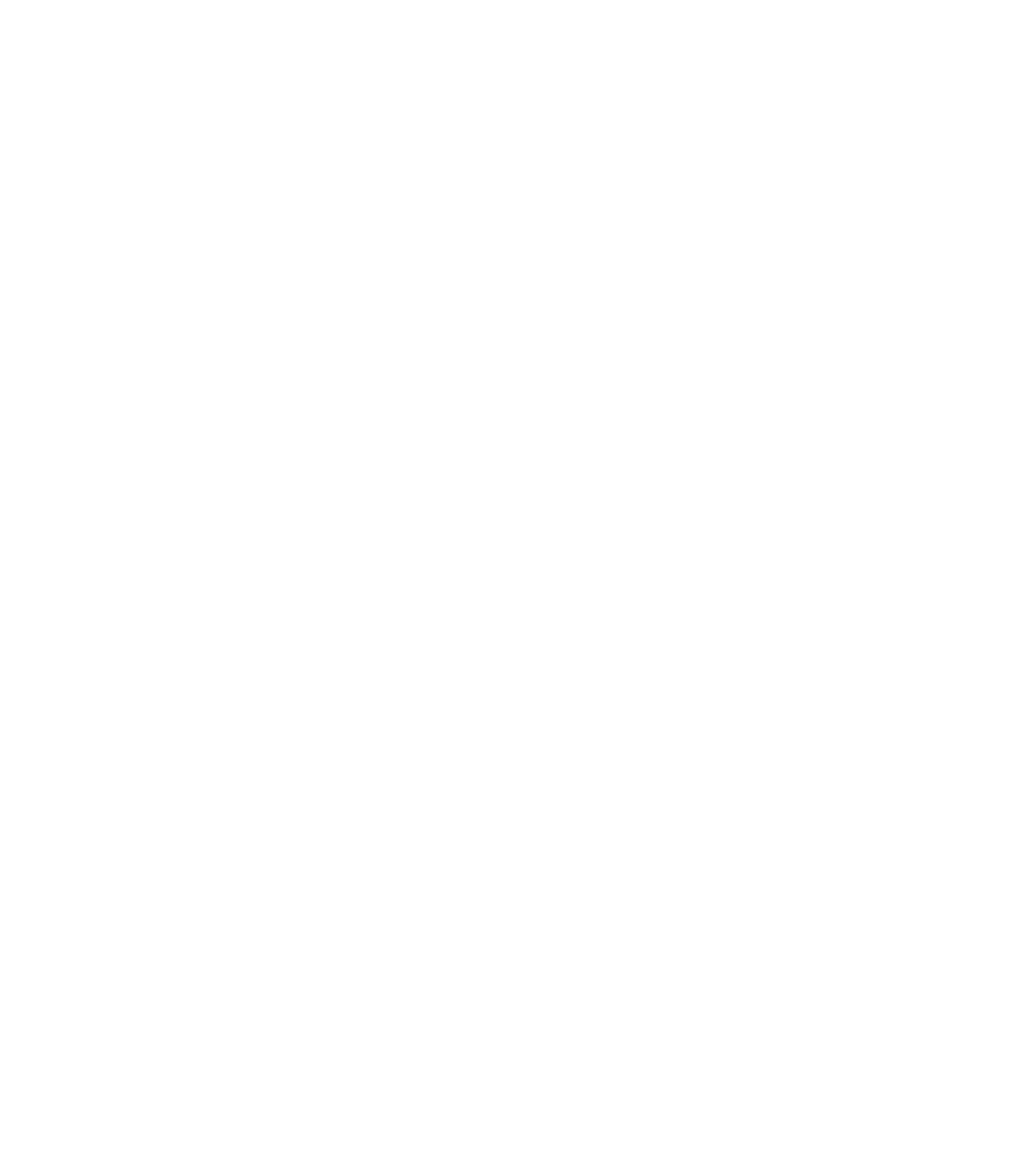
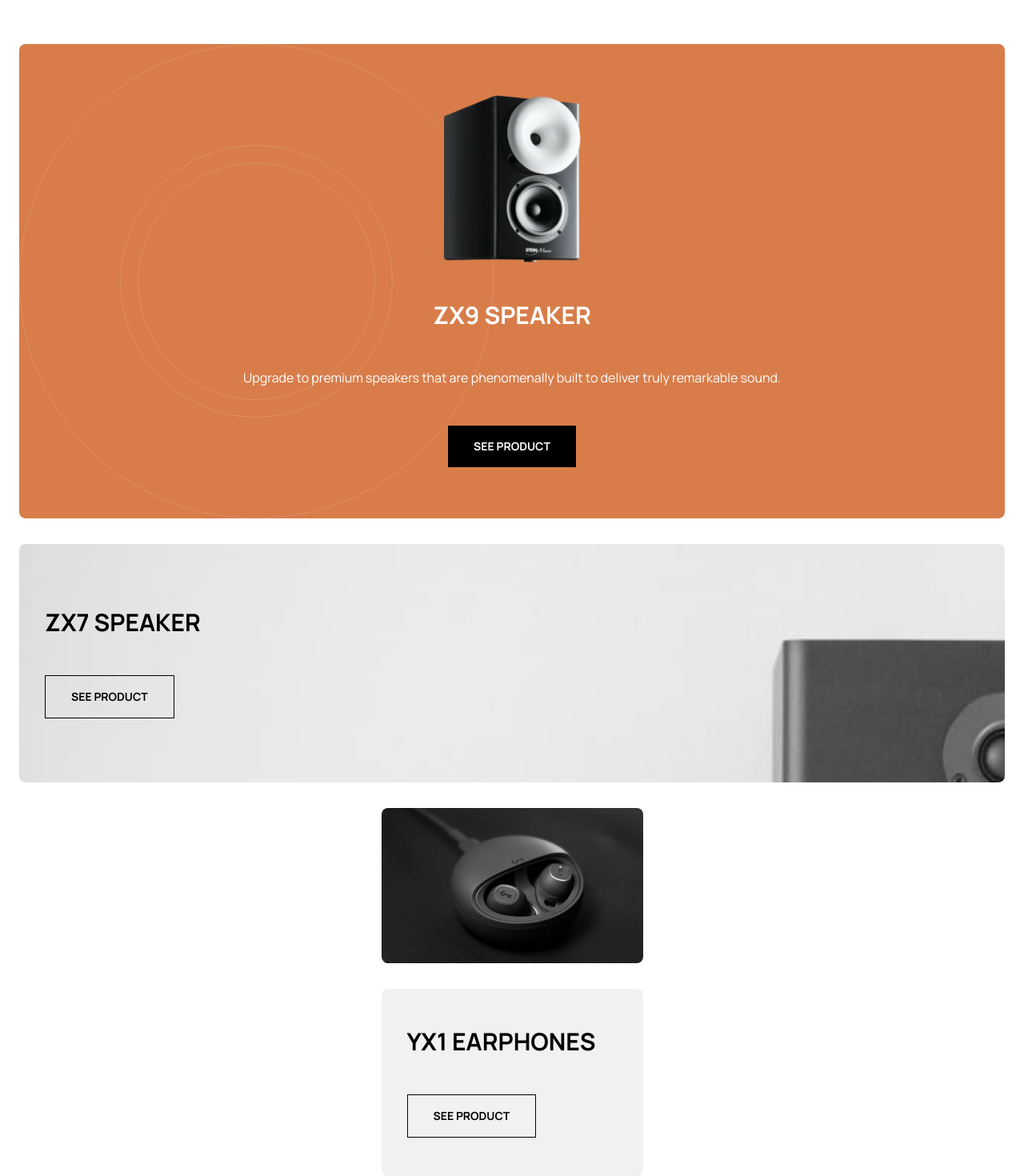
Before and after one commit to lemreyes/audiophile, a Next.js app: page / in a window 1280 px wide. Shown: the part 1416-2886 px from the top of the page at 80% size. Before the commit the page ends 1439 px from the top, so only its background shows below. Built offline with nearby package versions, Linux system fonts and the light colour scheme.

Commit message:
Home Featured products

```diff
--- a/src/app/Components/FeatureProduct.tsx
+++ b/src/app/Components/FeatureProduct.tsx
@@ -0,0 +1,72 @@
+import zx9_mobile from "../../../public/assets/home/mobile/image-speaker-zx9.png";
+import zx9_tablet from "../../../public/assets/home/tablet/image-speaker-zx9.png";
+import zx9_desktop from "../../../public/assets/home/desktop/image-speaker-zx9.png";
+import yx1_mobile from "../../../public/assets/home/mobile/image-earphones-yx1.jpg";
+import yx1_tablet from "../../../public/assets/home/tablet/image-earphones-yx1.jpg";
+import yx1_desktop from "../../../public/assets/home/desktop/image-earphones-yx1.jpg";
+import ImageDynamic from "./ImageDynamic";
+
+export default function FeatureProduct() {
+  const zX9ImageSrc = {
+    mobile: zx9_mobile,
+    tablet: zx9_tablet,
+    desktop: zx9_desktop,
+  };
+
+  const yX1EarphonesImageSrc = {
+    mobile: yx1_mobile,
+    tablet: yx1_tablet,
+    desktop: yx1_desktop,
+  };
+
+  return (
+    <section
+      id="featureProducts"
+      className="flex flex-col items-center mt-8 px-6 "
+    >
+      <article
+        id="zx9-speaker"
+        className="flex flex-col items-center bg-feature rounded-lg bg-accent w-full px-4 py-16"
+      >
+        <ImageDynamic
+          imageSrc={zX9ImageSrc}
+          altText={"zx9-speaker"}
+          styleClasses={""}
+          width={172}
+          height={207}
+        />
+        <h2 className="mt-12 text-3xl uppercase text-white font-bold">
+          ZX9 speaker
+        </h2>
+        <p className="mt-12 px-4 text-base text-white text-center">
+          Upgrade to premium speakers that are phenomenally built to deliver
+          truly remarkable sound.
+        </p>
+        <button className="mt-12 px-8 py-4 bg-black text-white text-sm uppercase font-bold">
+          See product
+        </button>
+      </article>
+      <article className="bg-zx7 w-full rounded-lg mt-8 pl-8 py-20">
+        <h2 className="text-3xl uppercase font-bold">ZX7 speaker</h2>
+        <button className="mt-12 border border-black px-8 py-4 uppercase text-sm font-bold">
+          See Product
+        </button>
+      </article>
+      <article className="mt-8">
+        <ImageDynamic
+          imageSrc={yX1EarphonesImageSrc}
+          altText="yx1-earphones"
+          styleClasses="rounded-lg"
+          width={327}
+          height={200}
+        />
+        <div className="mt-8 bg-product pl-8 py-12 rounded-lg">
+          <h2 className="text-3xl uppercase font-bold">yx1 earphones</h2>
+          <button className="mt-12 border border-black px-8 py-4 uppercase text-sm font-bold">
+            See Product
+          </button>
+        </div>
+      </article>
+    </section>
+  );
+}
--- /dev/null
+++ b/src/app/Components/ImageDynamic.tsx
@@ -0,0 +1,88 @@
+"use client";
+import Image from "next/image";
+import { StaticImageData } from "next/image";
+import { useEffect, useState } from "react";
+
+enum ScreenTypeEnum {
+  SCREENTYPE_MOBILE = 0,
+  SCREENTYPE_TABLET,
+  SCREENTYPE_DESKTOP,
+}
+
+interface ImageSrcObject {
+  mobile: StaticImageData | null;
+  tablet: StaticImageData | null;
+  desktop: StaticImageData | null;
+}
+
+export default function ImageDynamic({
+  imageSrc,
+  altText,
+  styleClasses,
+  width,
+  height,
+}: {
+  imageSrc: ImageSrcObject;
+  altText: string;
+  styleClasses: string;
+  width: number;
+  height: number;
+}) {
+  const [screenType, setScreenType] = useState<ScreenTypeEnum>(
+    ScreenTypeEnum.SCREENTYPE_MOBILE
+  );
+  useEffect(() => {
+    const handleResize = () => {
+      if (window.innerWidth < 400) {
+        setScreenType(ScreenTypeEnum.SCREENTYPE_MOBILE);
+      } else if (window.innerWidth < 1024) {
+        setScreenType(ScreenTypeEnum.SCREENTYPE_TABLET);
+      } else {
+        setScreenType(ScreenTypeEnum.SCREENTYPE_DESKTOP);
+      }
+    };
+
+    // Initial check on mount
+    handleResize();
+
+    // Listen for window resize events
+    window.addEventListener("resize", handleResize);
+
+    // Clean up the event listener on component unmount
+    return () => {
+      window.removeEventListener("resize", handleResize);
+    };
+  }, []);
+
+  if (screenType === ScreenTypeEnum.SCREENTYPE_MOBILE) {
+    return (
+      <Image
+        src={imageSrc.mobile as StaticImageData}
+        alt={altText}
+        className={`${styleClasses}`}
+        width={width}
+        height={height}
+      />
+    );
+  } else if (screenType === ScreenTypeEnum.SCREENTYPE_TABLET) {
+    return (
+      <Image
+        src={imageSrc.tablet as StaticImageData}
+        alt={altText}
+        className={`${styleClasses}`}
+        width={width}
+        height={height}
+      />
+    );
+  } else {
+    return (
+      <Image
+        src={imageSrc.desktop as StaticImageData}
+        alt={altText}
+        className={`${styleClasses}`}
+        width={width}
+        height={height}
+      />
+    );
+  }
+}
--- a/src/app/globals.css
+++ b/src/app/globals.css
@@ -5,7 +5,7 @@
 :root {
   --primary: #191919;
   --accent: #d87d4a;
-  --bg-gray-product: #F1F1F1;
+  --bg-gray-product: #f1f1f1;
   --text-primary: #979797;
 }
 
@@ -22,3 +22,17 @@ body {
   background-position: left top;
   background-size: cover;
 }
+
+.bg-feature {
+  background-image: url("../../public/assets//home/desktop/pattern-circles.svg");
+  background-repeat: no-repeat;
+  background-position: left top;
+  background-size: contain;
+}
+
+.bg-zx7 {
+  background-image: url("../../public/assets//home/mobile/image-speaker-zx7.jpg");
+  background-repeat: no-repeat;
+  background-position: right top;
+  background-size: cover;
+}
--- a/src/app/page.tsx
+++ b/src/app/page.tsx
@@ -1,4 +1,5 @@
 import Categories from "./Components/Categories";
+import FeatureProduct from "./Components/FeatureProduct";
 import Hero from "./Components/Hero";
 
 export default function Home() {
@@ -6,7 +7,7 @@ export default function Home() {
     <main className="">
       <Hero />
       <Categories />
-
+      <FeatureProduct />
     </main>
   );
 }
```
